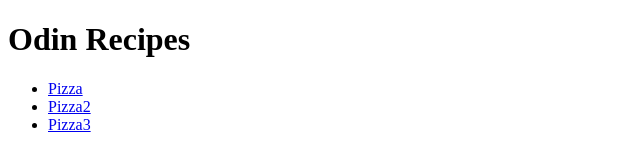
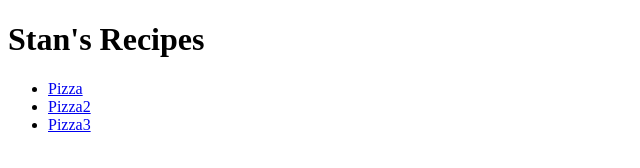
Before and after one commit to rsgeronimo/odin-recipes, a plain HTML site: page index.html in a window 1280 px wide. Shown: the whole page, without its empty margins (0-640 px from the left). Drawn offline with Linux system fonts and the light colour scheme.

Commit message:
Update index.html

```diff
--- a/index.html
+++ b/index.html
@@ -6,7 +6,7 @@
     <title>Document</title>
 </head>
 <body>
-    <h1>Odin Recipes</h1>
+    <h1>Stan's Recipes</h1>
     <ul>
         <li><a href="recipes/pizza.html">Pizza</a></li>
         <li><a href="recipes/pizza2.html">Pizza2</a></li>
```
